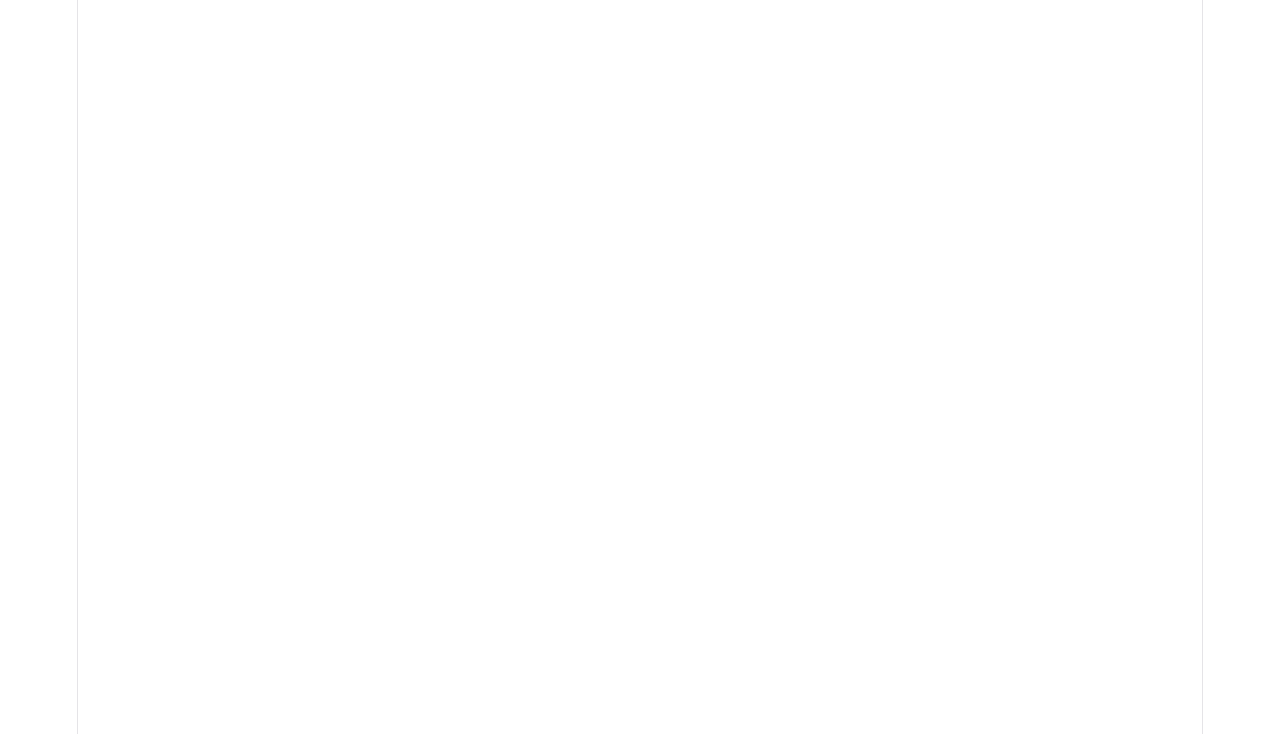
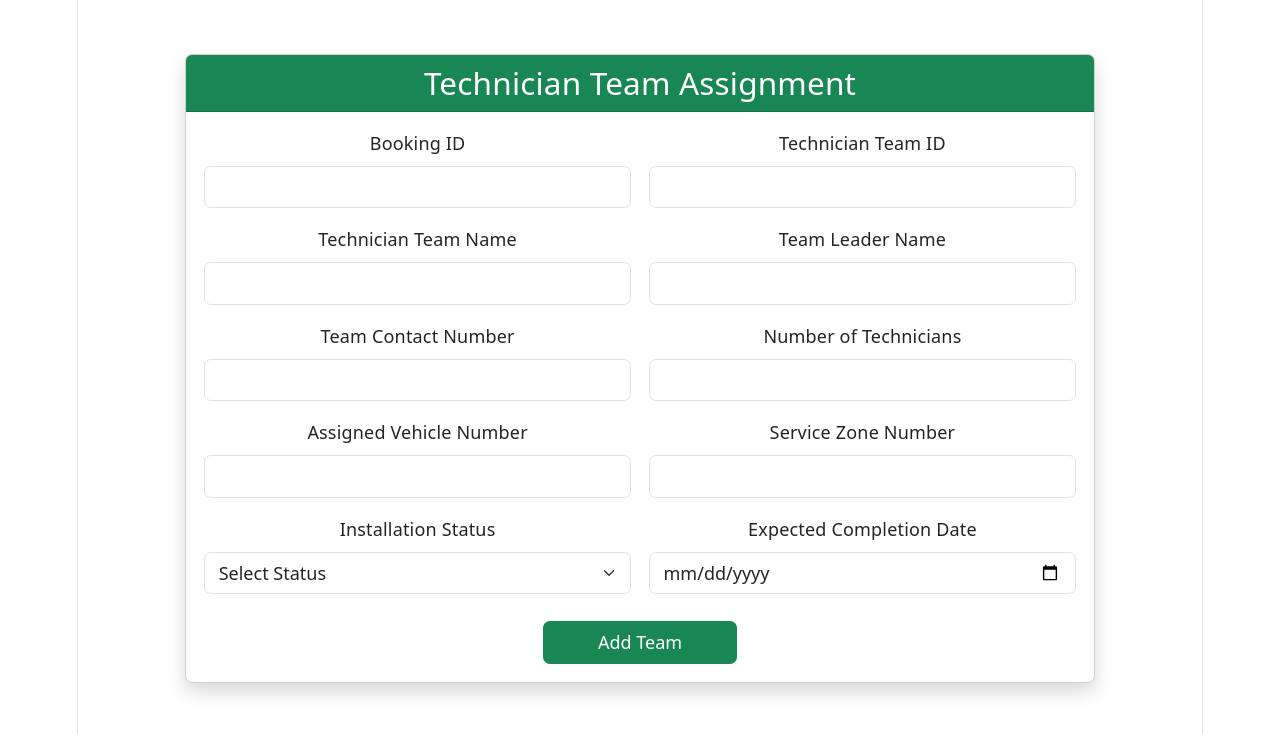
Before and after one commit to a5hil/solar-panel-installation-booking-app, a React (Vite) app: page / in a window 1280 px wide. Shown: the top 734 px of the page. Built offline with nearby package versions, Linux system fonts and the light colour scheme.

Commit message:
AddTeam.jsx added

```diff
--- a/src/App.jsx
+++ b/src/App.jsx
@@ -1,9 +1,11 @@
 import './App.css'
+import AddTeam from './components/AddTeam'
 
 function App() {
 
   return (
     <>
+    <AddTeam/>
     </>
   )
 }
--- /dev/null
+++ b/src/components/AddTeam.jsx
@@ -0,0 +1,217 @@
+import axios from "axios";
+import React, { useState } from "react";
+
+const AddTeam = () => {
+  const [input, changeInput] = useState({
+    bookingId: "",
+    technicianTeamId: "",
+    technicianTeamName: "",
+    teamLeaderName: "",
+    teamContactNumber: "",
+    numberOfTechnicians: "",
+    assignedVehicleNumber: "",
+    serviceZoneNumber: "",
+    installationStatus: "",
+    expectedCompletionDate: "",
+  });
+
+  const [message, setMessage] = useState("");
+  const [error, setError] = useState("");
+
+  const inputHandler = (e) => {
+    changeInput({ ...input, [e.target.name]: e.target.value });
+  };
+
+  const readValues = () => {
+    axios
+      .post("http://localhost:3000/", input)
+      .then(() => {
+        setMessage("Team added successfully");
+        setError("");
+
+        changeInput({
+          bookingId: "",
+          technicianTeamId: "",
+          technicianTeamName: "",
+          teamLeaderName: "",
+          teamContactNumber: "",
+          numberOfTechnicians: "",
+          assignedVehicleNumber: "",
+          serviceZoneNumber: "",
+          installationStatus: "",
+          expectedCompletionDate: "",
+        });
+      })
+      .catch((err) => {
+        setMessage("");
+
+        if (err.response) {
+          setError(err.response.data.message);
+        } else {
+          setError("Error");
+        }
+      });
+  };
+
+  return (
+    <div className="container mt-5">
+      <div className="row justify-content-center">
+        <div className="col-lg-10">
+          <div className="card shadow">
+            <div className="card-header bg-success text-white">
+              <h3 className="text-center mb-0">
+                Technician Team Assignment
+              </h3>
+            </div>
+
+            <div className="card-body">
+              {message && (
+                <div className="alert alert-success">{message}</div>
+              )}
+
+              {error && (
+                <div className="alert alert-danger">{error}</div>
+              )}
+
+              <div className="row g-3">
+                <div className="col-md-6">
+                  <label className="form-label">Booking ID</label>
+                  <input
+                    type="text"
+                    className="form-control"
+                    name="bookingId"
+                    value={input.bookingId}
+                    onChange={inputHandler}
+                  />
+                </div>
+
+                <div className="col-md-6">
+                  <label className="form-label">Technician Team ID</label>
+                  <input
+                    type="text"
+                    className="form-control"
+                    name="technicianTeamId"
+                    value={input.technicianTeamId}
+                    onChange={inputHandler}
+                  />
+                </div>
+
+                <div className="col-md-6">
+                  <label className="form-label">Technician Team Name</label>
+                  <input
+                    type="text"
+                    className="form-control"
+                    name="technicianTeamName"
+                    value={input.technicianTeamName}
+                    onChange={inputHandler}
+                  />
+                </div>
+
+                <div className="col-md-6">
+                  <label className="form-label">Team Leader Name</label>
+                  <input
+                    type="text"
+                    className="form-control"
+                    name="teamLeaderName"
+                    value={input.teamLeaderName}
+                    onChange={inputHandler}
+                  />
+                </div>
+
+                <div className="col-md-6">
+                  <label className="form-label">Team Contact Number</label>
+                  <input
+                    type="text"
+                    className="form-control"
+                    name="teamContactNumber"
+                    value={input.teamContactNumber}
+                    onChange={inputHandler}
+                  />
+                </div>
+
+                <div className="col-md-6">
+                  <label className="form-label">
+                    Number of Technicians
+                  </label>
+                  <input
+                    type="number"
+                    className="form-control"
+                    name="numberOfTechnicians"
+                    value={input.numberOfTechnicians}
+                    onChange={inputHandler}
+                  />
+                </div>
+
+                <div className="col-md-6">
+                  <label className="form-label">
+                    Assigned Vehicle Number
+                  </label>
+                  <input
+                    type="text"
+                    className="form-control"
+                    name="assignedVehicleNumber"
+                    value={input.assignedVehicleNumber}
+                    onChange={inputHandler}
+                  />
+                </div>
+
+                <div className="col-md-6">
+                  <label className="form-label">Service Zone Number</label>
+                  <input
+                    type="text"
+                    className="form-control"
+                    name="serviceZoneNumber"
+                    value={input.serviceZoneNumber}
+                    onChange={inputHandler}
+                  />
+                </div>
+
+                <div className="col-md-6">
+                  <label className="form-label">
+                    Installation Status
+                  </label>
+                  <select
+                    className="form-select"
+                    name="installationStatus"
+                    value={input.installationStatus}
+                    onChange={inputHandler}
+                  >
+                    <option value="">Select Status</option>
+                    <option value="Pending">Pending</option>
+                    <option value="Assigned">Assigned</option>
+                    <option value="In Progress">In Progress</option>
+                    <option value="Completed">Completed</option>
+                  </select>
+                </div>
+
+                <div className="col-md-6">
+                  <label className="form-label">
+                    Expected Completion Date
+                  </label>
+                  <input
+                    type="date"
+                    className="form-control"
+                    name="expectedCompletionDate"
+                    value={input.expectedCompletionDate}
+                    onChange={inputHandler}
+                  />
+                </div>
+
+                <div className="col-12 text-center mt-4">
+                  <button
+                    className="btn btn-success px-5"
+                    onClick={readValues}
+                  >
+                    Add Team
+                  </button>
+                </div>
+              </div>
+            </div>
+          </div>
+        </div>
+      </div>
+    </div>
+  );
+};
+
+export default AddTeam;
```
Also changed, not shown: src/AddTeam.js (added).
